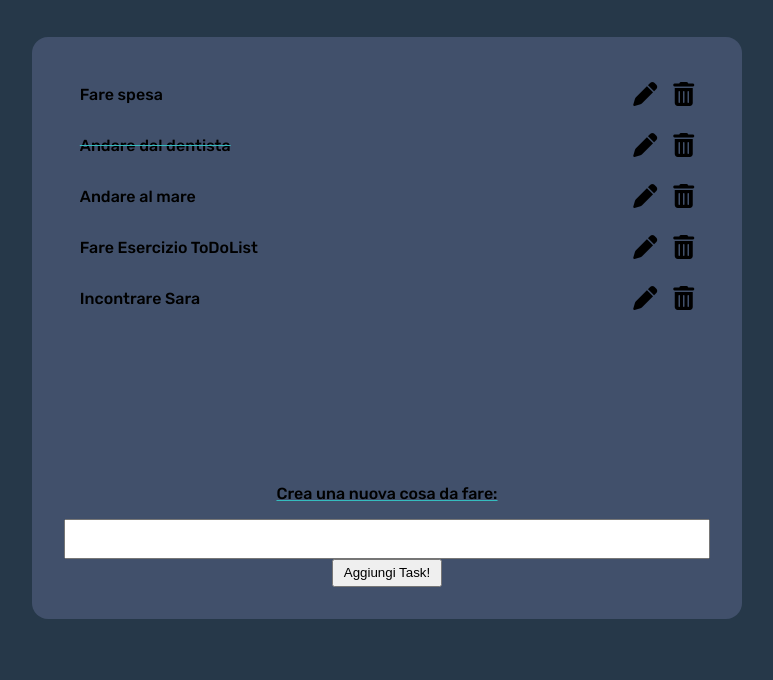
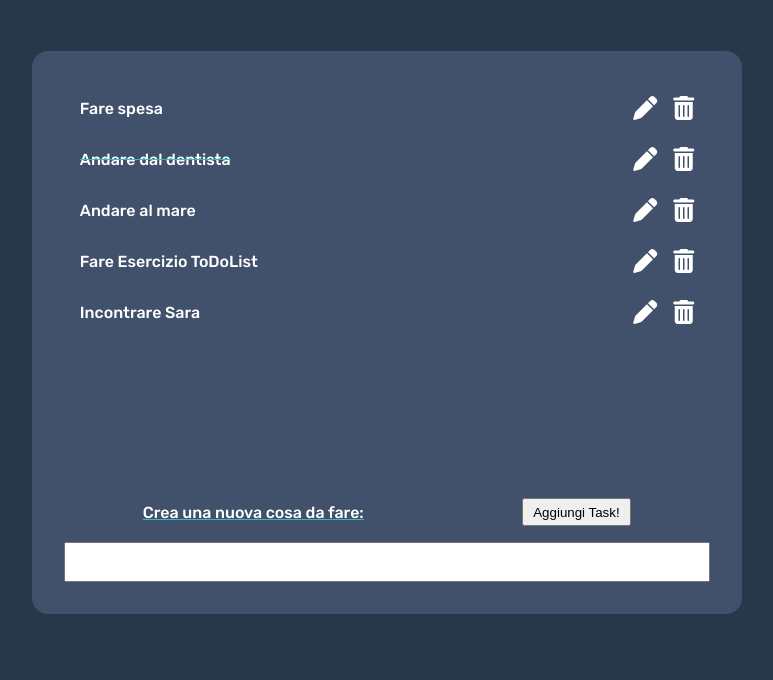
Before and after one commit to MatteoDiMario96/vue-todolist, a plain HTML site: page index.html in a window 1280 px wide. Shown: the part 120-800 px from the top of the page, without its empty margins (253-1026 px from the left). Drawn offline with nearby package versions, Linux system fonts and the light colour scheme.

Commit message:
Inserita classi css white.

```diff
--- a/index.html
+++ b/index.html
@@ -26,14 +26,14 @@
                 <div id="ul" v-if="(listaCoseDaFare.length > 0)">
                     <ul>
                         <li v-for="(item, indice) in listaCoseDaFare" :key="indice">
-                            <p @click="invertiFatto(indice)" :class="(item.fatto === true) ? 'fatto' : '' ">
+                            <p @click="invertiFatto(indice)" :class="(item.fatto === true) ? 'fatto' : '' " class="white">
                                 {{ item.contenuto }}
                             </p>
 
 
                             <div id="list-icon">
-                                <i @click="modificaTask(indice)" class="fa-solid fa-pen fa-xl"></i>
-                                <i @click="rimuoviTask(indice)" class="fa-solid fa-trash-can fa-xl"></i>
+                                <i @click="modificaTask(indice)" class="fa-solid fa-pen fa-xl white"></i>
+                                <i @click="rimuoviTask(indice)" class="fa-solid fa-trash-can fa-xl white"></i>
                             </div>
                         </li>
                     </ul>
@@ -44,9 +44,9 @@
                     </h3>
                 </div>
                 <div id="input">
-                    <label for="create-new-task">Crea una nuova cosa da fare:</label>
+                    <label for="create-new-task" class="white">Crea una nuova cosa da fare:</label>
+                    <button @click="aggiungiTask">Aggiungi Task!</button>
                     <input @keyup.enter="aggiungiTask" type="text" v-model="contenutoDaAggiungere">
-                    <button @click="aggiungiTask">Aggiungi Task!</button>
                 </div>
             </div>
         </main>
```
